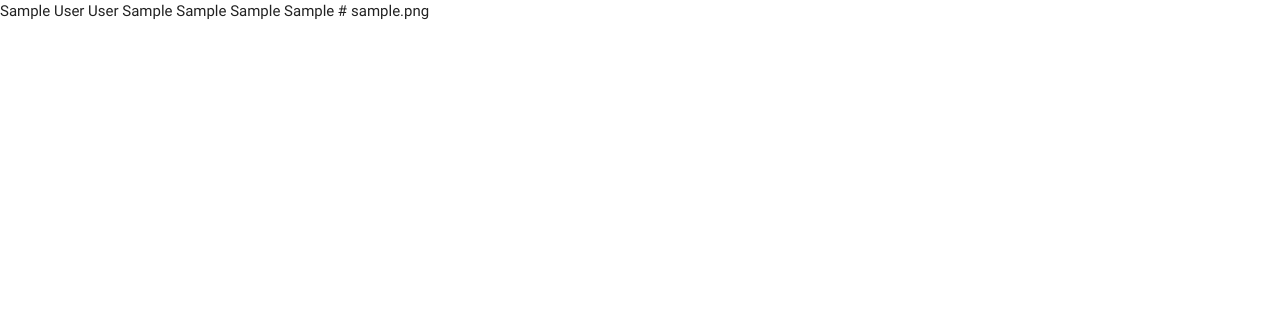
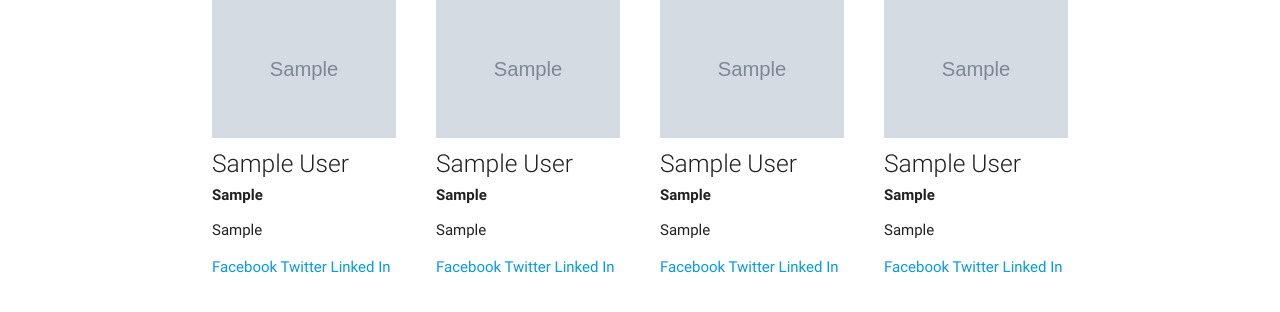
Before and after one commit to aleksandrmaksimoviclt/litebits.co, a Django app: page / in a window 1280 px wide. Shown: the top 312 px of the page. Run offline with Django 3.2, Linux system fonts and the light colour scheme; tables that the repository leaves empty hold one stand-in row (values such as "Sample post"); grey boxes marked "Sample" are stand-in pictures.

Commit message:
added teammembers grid

```diff
--- /dev/null
+++ b/static/website_app/css/custom.css
@@ -0,0 +1,13 @@
+.member {
+    padding-left: 20px !important;
+    padding-right: 20px !important;
+}
+img.team-member-image {
+    width: 100%;
+}
+h5.member-name {
+    font-weight: 300;
+}
+h6.member-job {
+    font-weight: bold;
+}
--- a/website_app/models.py
+++ b/website_app/models.py
@@ -12,7 +12,7 @@ class Member(models.Model):
 	facebook = models.CharField(max_length=100, blank=True, null=True)
 	twitter = models.CharField(max_length=100, blank=True, null=True)
 	linkedin = models.CharField(max_length=100, blank=True, null=True)
-	img = models.ImageField(upload_to='members')
+	img = models.ImageField(upload_to='static/website_app/img/')
 
 	def __str__(self):
 		return self.name
--- a/website_app/templates/website_app/index.html
+++ b/website_app/templates/website_app/index.html
@@ -11,19 +11,55 @@
 		<link href="https://fonts.googleapis.com/icon?family=Material+Icons" rel="stylesheet">
 		<!-- Materialize CSS Framework -->
 		<link href="{% static 'website_app/css/materialize.css' %}" type="text/css" rel="stylesheet" media="screen,projection"/>
+		<!-- Custom CSS -->
+		<link href="{% static 'website_app/css/custom.css' %}" type="text/css" rel="stylesheet" media="screen,projection"/>
 	</head>
 	<body>
 		<div id="team">
-			<div class="row">
+			<div class="row container">
 				{% for member in members %}
-					{{ member.name }}
-					{{ member.last_name }}
-					{{ member.job }}
-					{{ member.resume }}
-					{{ member.facebook }}
-					{{ member.twitter }}
-					{{ member.linkedin }}
-					{{ member.img }}
+					<div class="col s12 l3 member">
+						<img class="team-member-image" src="{{ member.img }}">
+						<h5 class="member-name">{{ member.name }}</h5>
+						<h6 class="member-job">{{ member.job }}</h6>
+						<p>{{ member.resume }}</p>
+						<a href="{{ member.facebook }}">Facebook</a>
+						<a href="{{ member.twitter }}">Twitter</a>
+						<a href="{{ member.linkedin }}">Linked In</a>
+					</div>
+				{% endfor %}
+				{% for member in members %}
+					<div class="col s12 l3 member">
+						<img class="team-member-image" src="{{ member.img }}">
+						<h5 class="member-name">{{ member.name }}</h5>
+						<h6 class="member-job">{{ member.job }}</h6>
+						<p>{{ member.resume }}</p>
+						<a href="{{ member.facebook }}">Facebook</a>
+						<a href="{{ member.twitter }}">Twitter</a>
+						<a href="{{ member.linkedin }}">Linked In</a>
+					</div>
+				{% endfor %}
+				{% for member in members %}
+					<div class="col s12 l3 member">
+						<img class="team-member-image" src="{{ member.img }}">
+						<h5 class="member-name">{{ member.name }}</h5>
+						<h6 class="member-job">{{ member.job }}</h6>
+						<p>{{ member.resume }}</p>
+						<a href="{{ member.facebook }}">Facebook</a>
+						<a href="{{ member.twitter }}">Twitter</a>
+						<a href="{{ member.linkedin }}">Linked In</a>
+					</div>
+				{% endfor %}
+				{% for member in members %}
+					<div class="col s12 l3 member">
+						<img class="team-member-image" src="{{ member.img }}">
+						<h5 class="member-name">{{ member.name }}</h5>
+						<h6 class="member-job">{{ member.job }}</h6>
+						<p>{{ member.resume }}</p>
+						<a href="{{ member.facebook }}">Facebook</a>
+						<a href="{{ member.twitter }}">Twitter</a>
+						<a href="{{ member.linkedin }}">Linked In</a>
+					</div>
 				{% endfor %}
 			</div>
 		</div>
```
Also changed, not shown: static/website_app/img/400x400.jpg (added), static/website_app/img/dambre.jpg (added).
